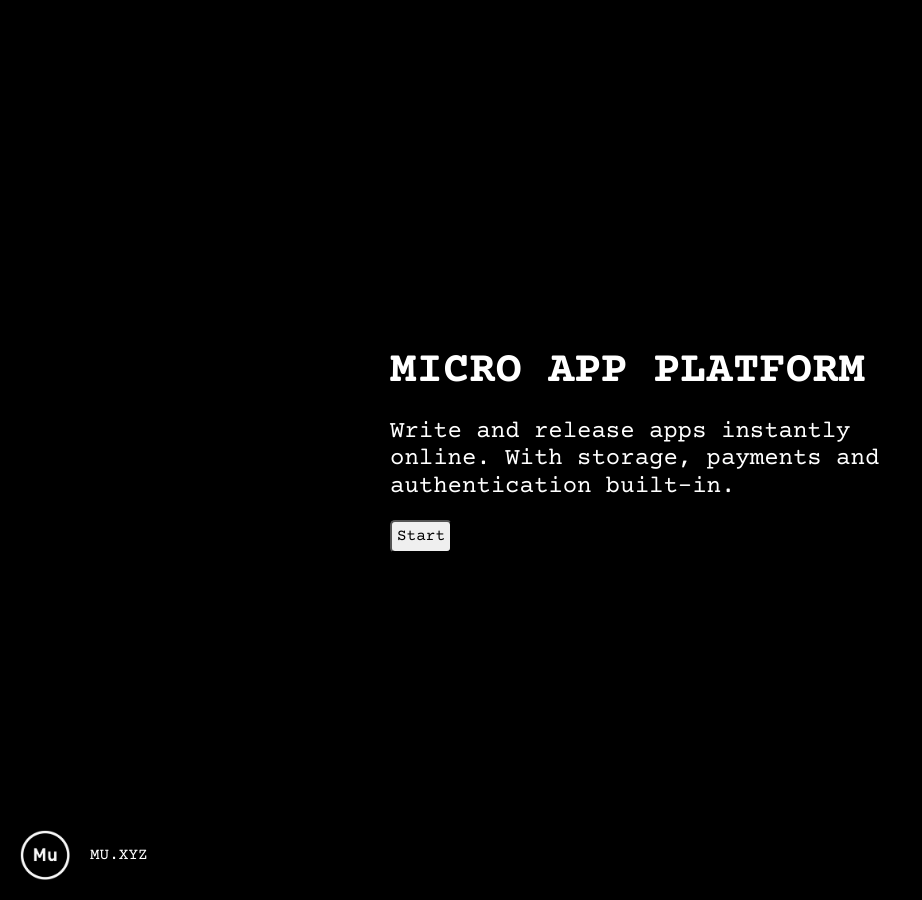
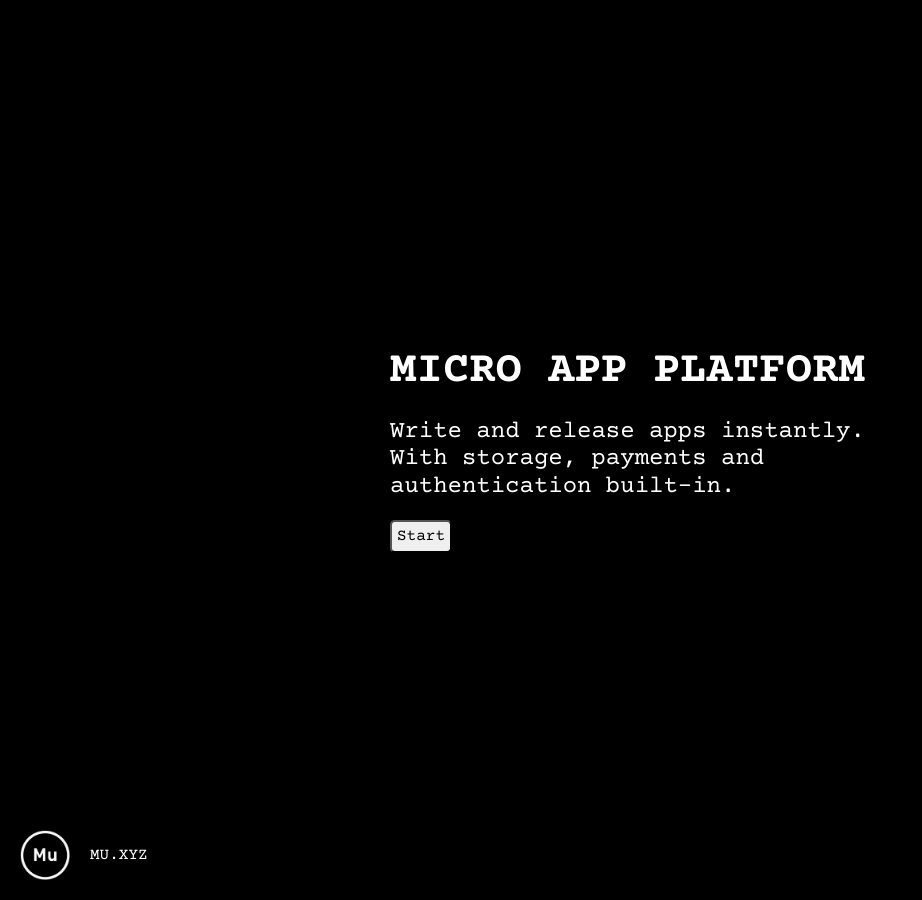
Before and after one commit to muxyz/website, a Jekyll site: the page index.html, which Jekyll copies as it is, in a window 1280 px wide. Shown: the whole page, without its empty margins (0-922 px from the left). Built offline with Jekyll 4.4.1, drawn with Linux system fonts in a browser that asks for light colours.

Commit message:
Update index.html

```diff
--- a/index.html
+++ b/index.html
@@ -20,7 +20,7 @@
     <div class="wrap">
       <div class="inner">
         <h1>Micro app platform</h1>
-        <h2>Write and release apps instantly online. With storage, payments and authentication built-in.</h2>
+        <h2>Write and release apps instantly. With storage, payments and authentication built-in.</h2>
 	<a href="https://mu.app"><button>Start</button></a>
       </div>
     </div>
```
